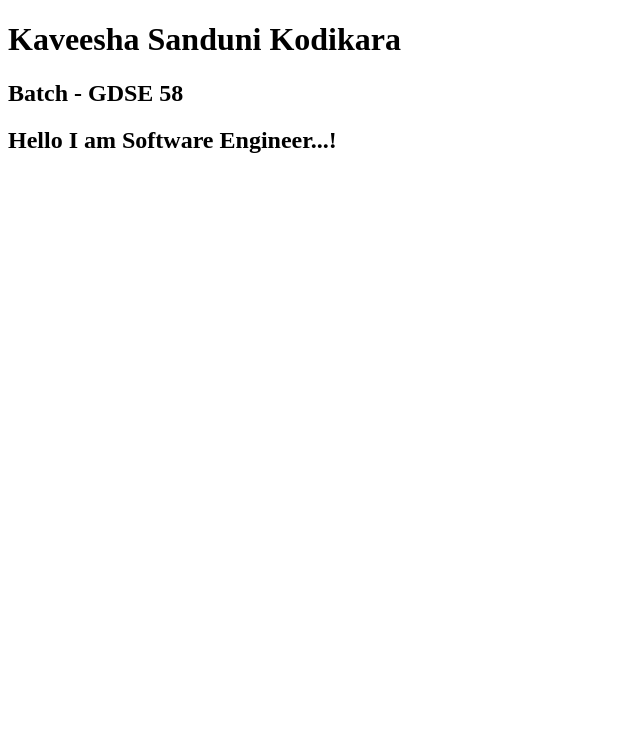
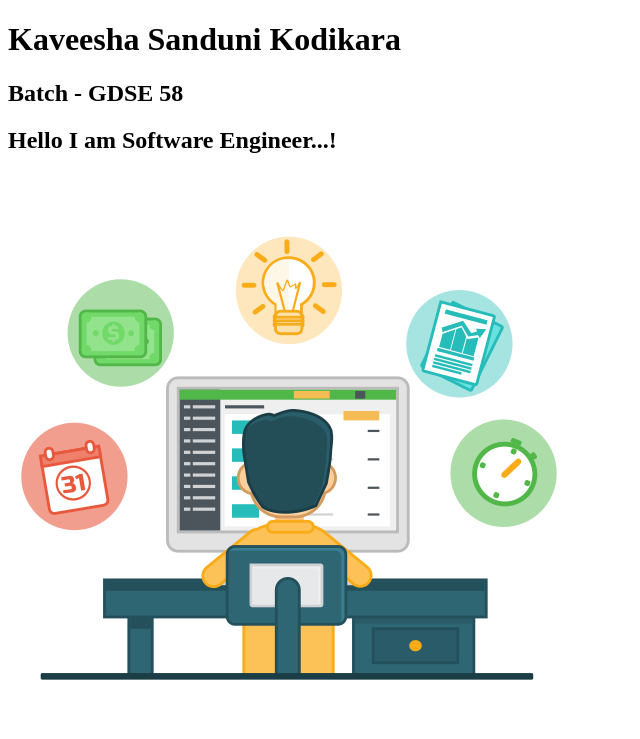
Before and after one commit to Kaveesha2000/MyProfile, a plain HTML site: page index.html in a window 1280 px wide. Shown: the whole page, without its empty margins (0-640 px from the left). Drawn offline with Linux system fonts and the light colour scheme.

Commit message:
init MyProfile

```diff
--- a/index.html
+++ b/index.html
@@ -9,6 +9,6 @@
 <h1>Kaveesha Sanduni Kodikara</h1>
 <h2>Batch - GDSE 58</h2>
 <h2>Hello I am Software Engineer...!</h2>
-
+<img src="assets/images/ordermanagement.png">
 </body>
 </html>
```
Also changed, not shown: assets/images/ordermanagement.png (added).
